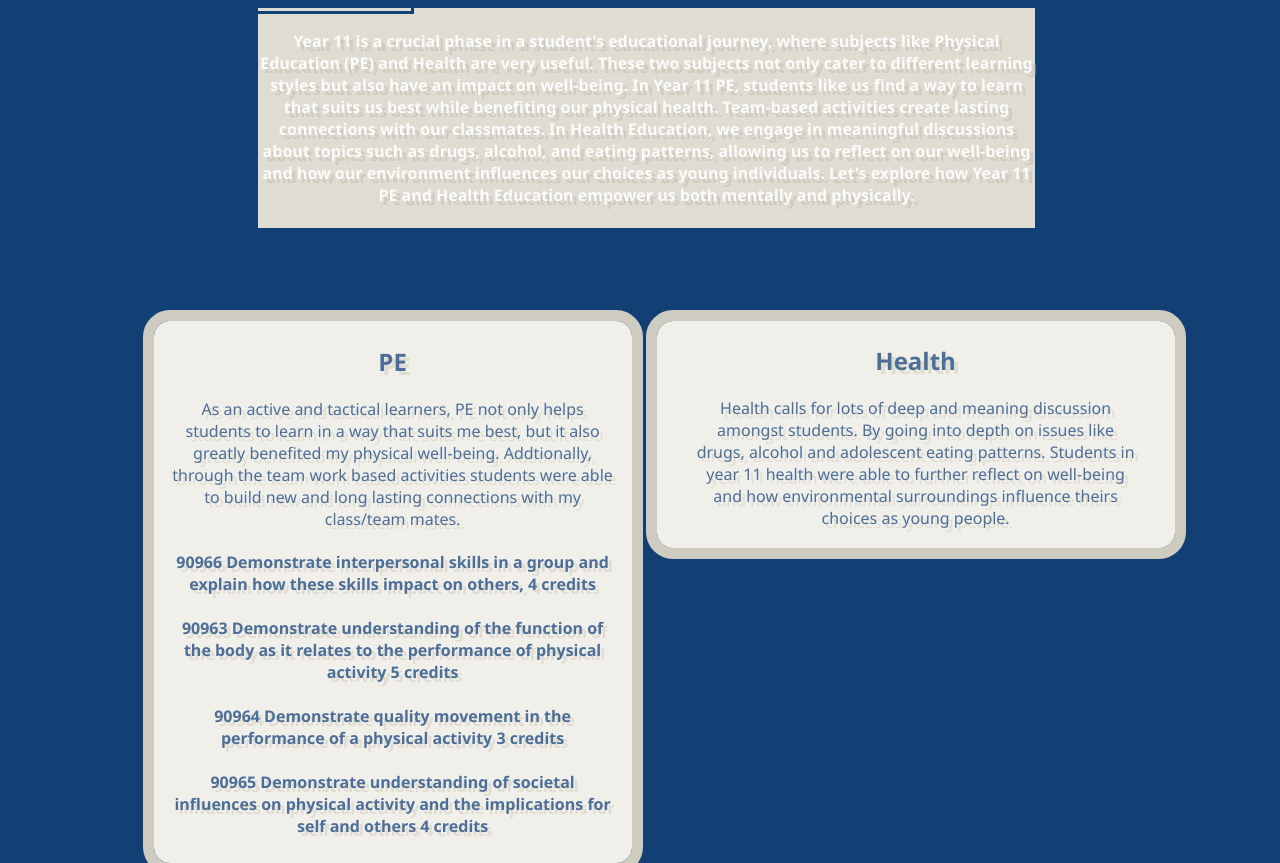
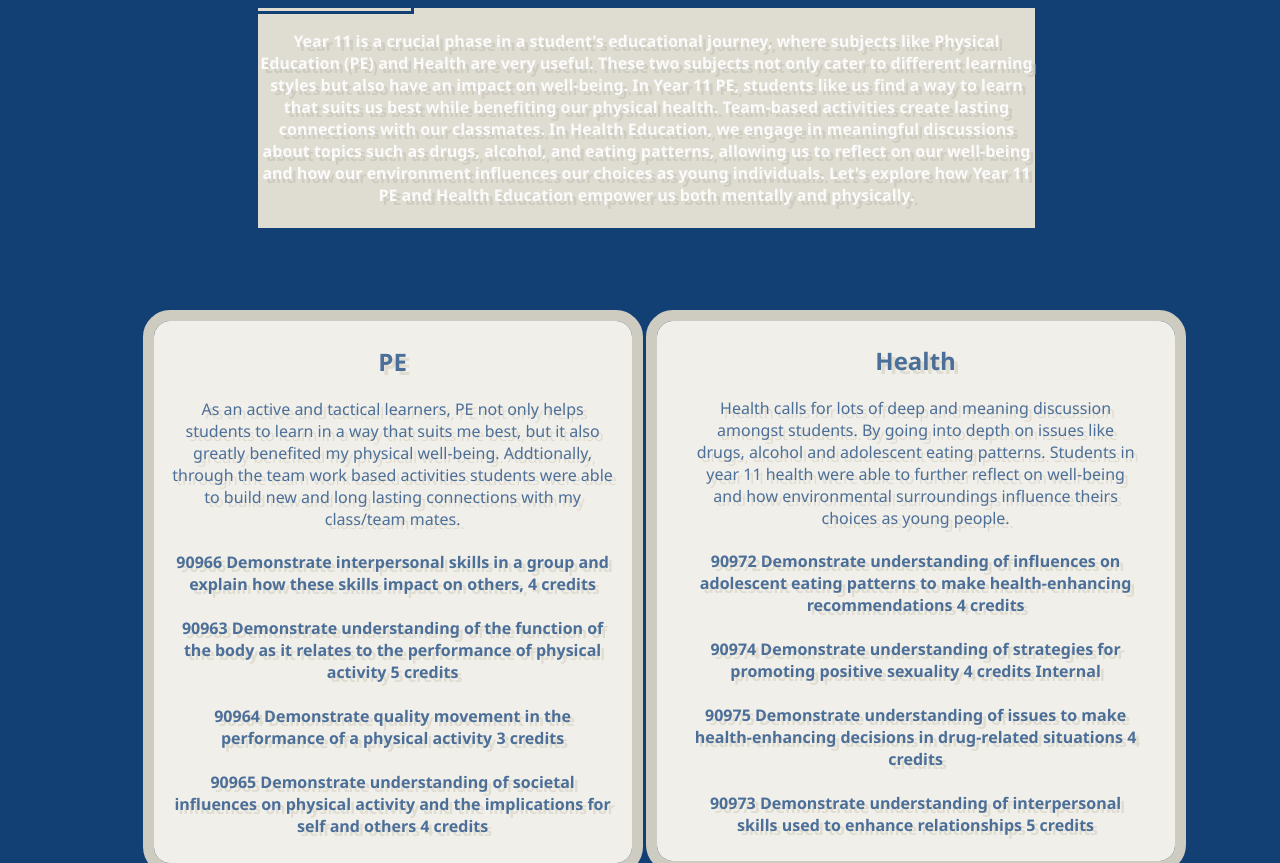
Before and after one commit to bxanca/Noitpo-Website, a plain HTML site: page physical.html in a window 1280 px wide. Shown: the part 132-995 px from the top of the page. Drawn offline with Linux system fonts and the light colour scheme.

Commit message:
physical update credits

```diff
--- a/physical.html
+++ b/physical.html
@@ -68,6 +68,16 @@
 
   <p> Health calls for lots of deep and meaning discussion amongst  students. By going into depth on issues like drugs, alcohol and adolescent eating patterns. Students in year 11 health were able to further reflect on well-being and how environmental surroundings influence theirs choices as young people.
   </p>
+
+  <h4>
+    90972	Demonstrate understanding of influences on adolescent eating patterns to make health-enhancing recommendations	4 credits
+    <br>  <br>
+    90974	Demonstrate understanding of strategies for promoting positive sexuality	4 credits	Internal
+    <br> <br>
+    90975	Demonstrate understanding of issues to make health-enhancing decisions in drug-related situations	4 credits
+    <br> <br>
+    90973	Demonstrate understanding of interpersonal skills used to enhance relationships	5 credits
+  </h4>
   </div>
 
 
```
